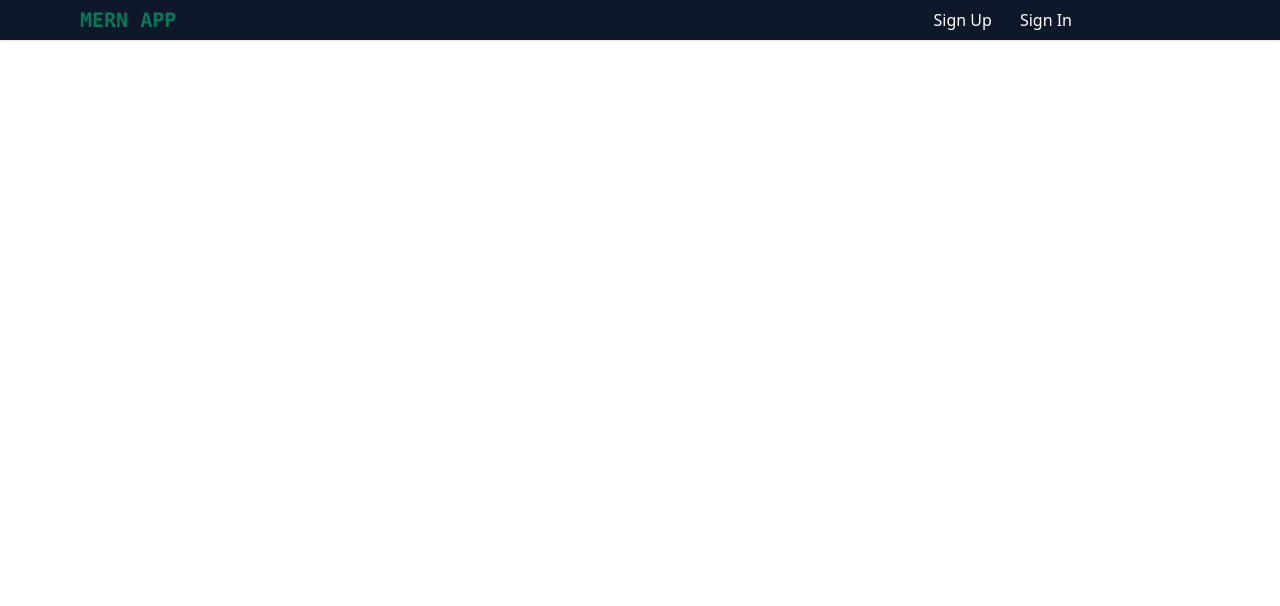
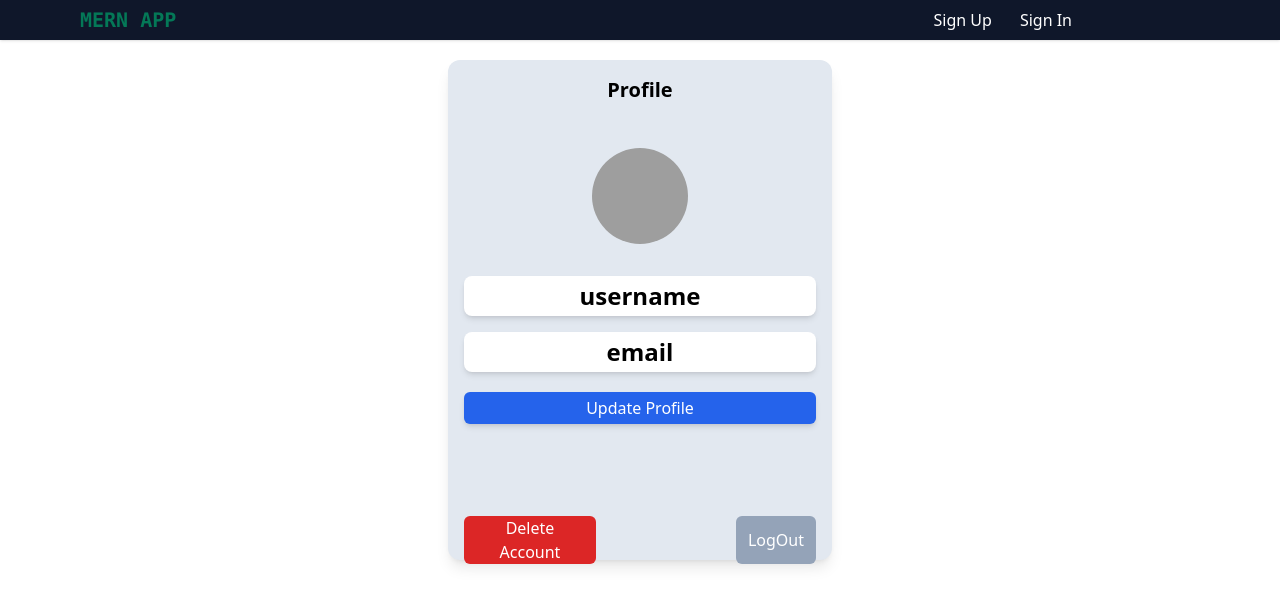
Before and after one commit to sarfaraz-hussain9/mern, a React (Create React App) app in the folder frontend/: page /profile in a window 1280 px wide. Shown: the top 606 px of the page. Built offline with nearby package versions, Linux system fonts and the light colour scheme; grey boxes are pictures that could not be loaded; the HTML template or start-up script is replaced by a standard one.

Commit message:
profile page created

```diff
--- a/frontend/src/App.js
+++ b/frontend/src/App.js
@@ -7,6 +7,7 @@ import Signup from './screens/Signup.js';
 import Signin from './screens/Signin.js';
 import {ToastContainer} from "react-toastify"
 import "react-toastify/dist/ReactToastify.css"
+import Profile from './screens/Profile.js';
 
 
 const App = () => {
@@ -18,6 +19,7 @@ const App = () => {
         <Route index={true} path='/' element={<Home/>}/>
         <Route  path='/signup' element={<Signup/>}/>
         <Route  path='/signin' element={<Signin/>}/>
+        <Route  path='/profile' element={<Profile/>}/>
       </Routes>
     </BrowserRouter>
   )
--- a/frontend/src/compontents/Header.js
+++ b/frontend/src/compontents/Header.js
@@ -1,22 +1,40 @@
-import React from 'react'
-import { NavLink } from 'react-router-dom';
+import React from "react";
+import { NavLink } from "react-router-dom";
+import { useDispatch, useSelector } from "react-redux";
 
 const Header = () => {
+  const { userInfo } = useSelector((state) => state.auth);
   return (
     <>
-        <div className='navBar flex justify-between h-10 bg-slate-900 text-white items-center shadow'>
-            <div className="left mx-20">
-                <h3 className='text-emerald-700  font-bold font-mono text-xl '>MERN APP</h3>
-            </div>
-            <div className="right mx-52">
-                <ul className='flex gap-7'>
-                    <li><NavLink to="/signup">Sign Up</NavLink></li>
-                    <li><NavLink to="/signin">Sign In</NavLink></li>
-                </ul>
-            </div>
+      <div className="navBar flex justify-between h-10 bg-slate-900 text-white items-center shadow">
+        <div className="left mx-20">
+          <h3 className="text-emerald-700  font-bold font-mono text-xl ">
+            MERN APP
+          </h3>
         </div>
+        <div className="right mx-52">
+          <ul className="flex gap-7">
+            {userInfo ? (
+              <>
+              <li >
+                  <NavLink to="/profile">{userInfo.rest.username}</NavLink>
+                </li>
+              </>
+            ) : (
+              <>
+                <li>
+                  <NavLink to="/signup">Sign Up</NavLink>
+                </li>
+                <li>
+                  <NavLink to="/signin">Sign In</NavLink>
+                </li>
+              </>
+            )}
+          </ul>
+        </div>
+      </div>
     </>
-  )
-}
+  );
+};
 
 export default Header;
--- a/frontend/src/index.css
+++ b/frontend/src/index.css
@@ -1,3 +1,7 @@
 @tailwind base;
 @tailwind components;
 @tailwind utilities;
+
+*{
+    box-sizing: border-box;
+}
--- a/frontend/src/redux/slices/userApiSlice.js
+++ b/frontend/src/redux/slices/userApiSlice.js
@@ -4,7 +4,7 @@ const USERS_URL='/api/auth'
 
 export const userApiSlice=apiSlice.injectEndpoints({
     endpoints:(builder)=>({
-        login:builder.mutation({
+        login: builder.mutation({
             query:(data)=>({
                 url:`${USERS_URL}/signin`,
                 method:'POST',
--- /dev/null
+++ b/frontend/src/screens/Profile.js
@@ -0,0 +1,24 @@
+import React from 'react'
+
+const Profile = () => {
+  return (
+    <>
+    <div className="container w-96 h-[500px] mx-auto bg-slate-200 mt-5 p-4 rounded-xl shadow-lg ">
+    <h1 className='text-center font-bold text-xl mb-5 text-4xl'>Profile</h1>
+    <div className="box flex flex-col justify-center items-center ">
+        <img className="w-24 h-24 rounded-full my-6" src="https://parade.com/.image/ar_1:1%2Cc_fill%2Ccs_srgb%2Cfl_progressive%2Cq_auto:good%2Cw_1200/MTkwNTc1OTI2MjAxOTUyMTI0/unique-baby-names-2019-jpg.jpg" alt="" />
+
+        <h1 className='bg-white w-full p-1 my-2 text-center font-bold text-2xl rounded-lg shadow-md'>username</h1>
+        <h1 className='bg-white w-full p-1 my-2 text-center font-bold text-2xl rounded-lg shadow-md'>email</h1>
+        <button className=' text-white bg-blue-600 w-full p-1 my-2 text-center  rounded-md shadow-md my-3'>Update Profile</button>
+        <div className="btn flex gap-[140px] mt-20">
+        <button className='bg-red-600 px-3 rounded-md text-white'>Delete Account</button>
+        <button className='bg-slate-400 text-white rounded-md px-3'>LogOut </button>
+        </div>
+</div>
+</div>
+</>
+  )
+}
+
+export default Profile
```
